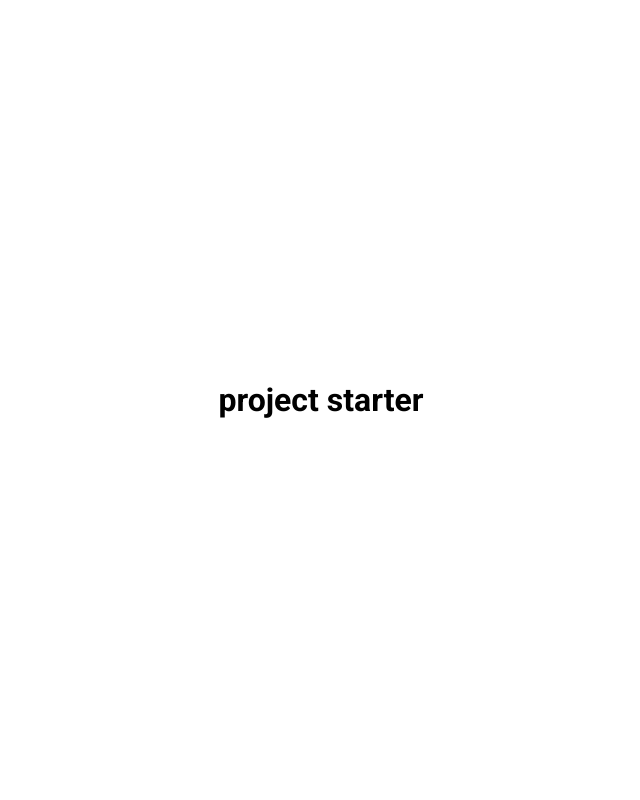
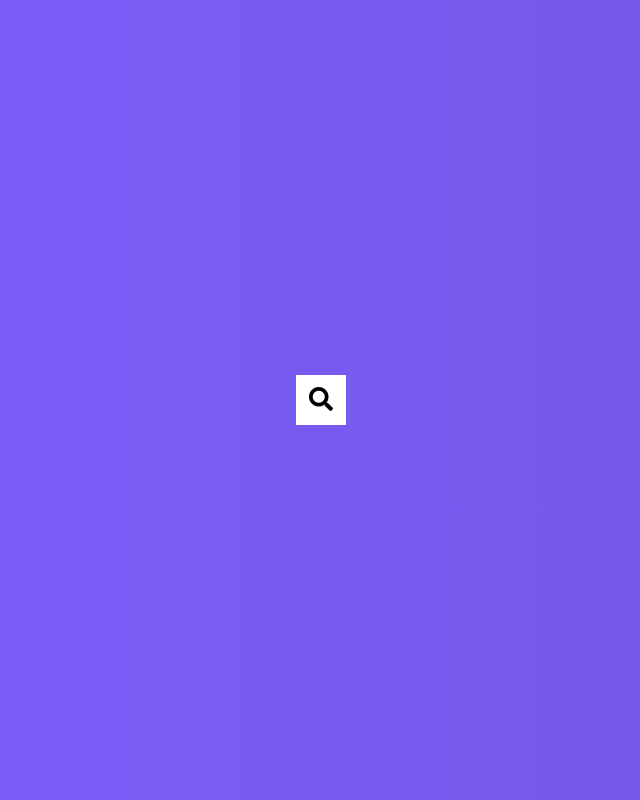
Before and after one commit to ASHOK6266/50-projects-js, a plain HTML site: page Day_04_hidden_search_widget/index.html in a window 1280 px wide. Shown: the whole page, without its empty margins (319-959 px from the left). Drawn offline with Linux system fonts and the light colour scheme.

Commit message:
Day 4 search widget

```diff
--- a/Day_04_hidden_search_widget/index.html
+++ b/Day_04_hidden_search_widget/index.html
@@ -3,15 +3,19 @@
 <head>
     <meta charset="UTF-8">
     <meta name="viewport" content="width=device-width, initial-scale=1.0">
-    <!--<link rel="stylesheet" href="link rel="stylesheet"
-    href="https://cdnjs.cloudflare.com/ajax/libs/font-awesome/5.15.1/css/all.min.css"
+    <link rel="stylesheet" href="https://cdnjs.cloudflare.com/ajax/libs/font-awesome/5.15.1/css/all.min.css"
     integrity="sha512-+4zCK9k+qNFUR5X+cKL9EIR+ZOhtIloNl9GIKS57V1MyNsYpYcUrUeQc9vNfzsWfV28IaLL3i96P9sdNyeRssA=="
-    crossorigin="anonymous" /> -->
+    crossorigin="anonymous" />
     <link rel="stylesheet" href="./style.css">
-    <title>My project</title>
+    <title>Hidden search</title>
 </head>
 <body>
-    <h1>project starter</h1>
+    <div class="search">
+        <input type="text" name="" class="input" id="" placeholder="Search..">
+        <button class="btn">
+            <i class="fas fa-search"></i>
+        </button>
+    </div>
     <script src="script.js"></script>
 </body>
 </html>
--- a/Day_04_hidden_search_widget/script.js
+++ b/Day_04_hidden_search_widget/script.js
@@ -0,0 +1,8 @@
+const search = document.querySelector('.search')
+const btn = document.querySelector('.btn')
+const input = document.querySelector('.input')
+
+btn.addEventListener('click',()=>{
+    search.classList.toggle('active')
+    input.focus()
+})
--- a/Day_04_hidden_search_widget/style.css
+++ b/Day_04_hidden_search_widget/style.css
@@ -5,10 +5,10 @@
 }
 
 body {
+  background-image: linear-gradient(90deg, #7d5fff, #7158e2);
   font-family: "Roboto", sans-serif;
   /** This property puts everthing in a row**/
   display: flex;
-  flex-direction: column;
   align-items: center;
   justify-content: center;
   height: 100vh;
@@ -16,3 +16,44 @@ body {
   overflow: hidden;
   margin: 0;
 }
+
+.search {
+  position: relative;
+  height: 50px;
+}
+
+.search .input {
+  background-color: #fff;
+  border: 0;
+  font-size: 18px;
+  padding: 15px;
+  height: 50px;
+  width: 50px;
+  transition: width 0.3s ease;
+}
+
+.btn {
+  background-color: #fff;
+  border: 0;
+  cursor: pointer;
+  font-size: 24px;
+  position: absolute;
+  top: 0;
+  left: 0;
+  height: 50px;
+  width: 50px;
+  transition: transform 0.3s ease;
+}
+
+.btn:focus,
+.input:focus {
+  outline: none;
+}
+
+.search.active .input {
+  width: 200px;
+}
+
+.search.active .btn {
+  transform: translateX(198px);
+}
```
Also changed, not shown: _project_starter_/index.html (+2 -3 lines).
